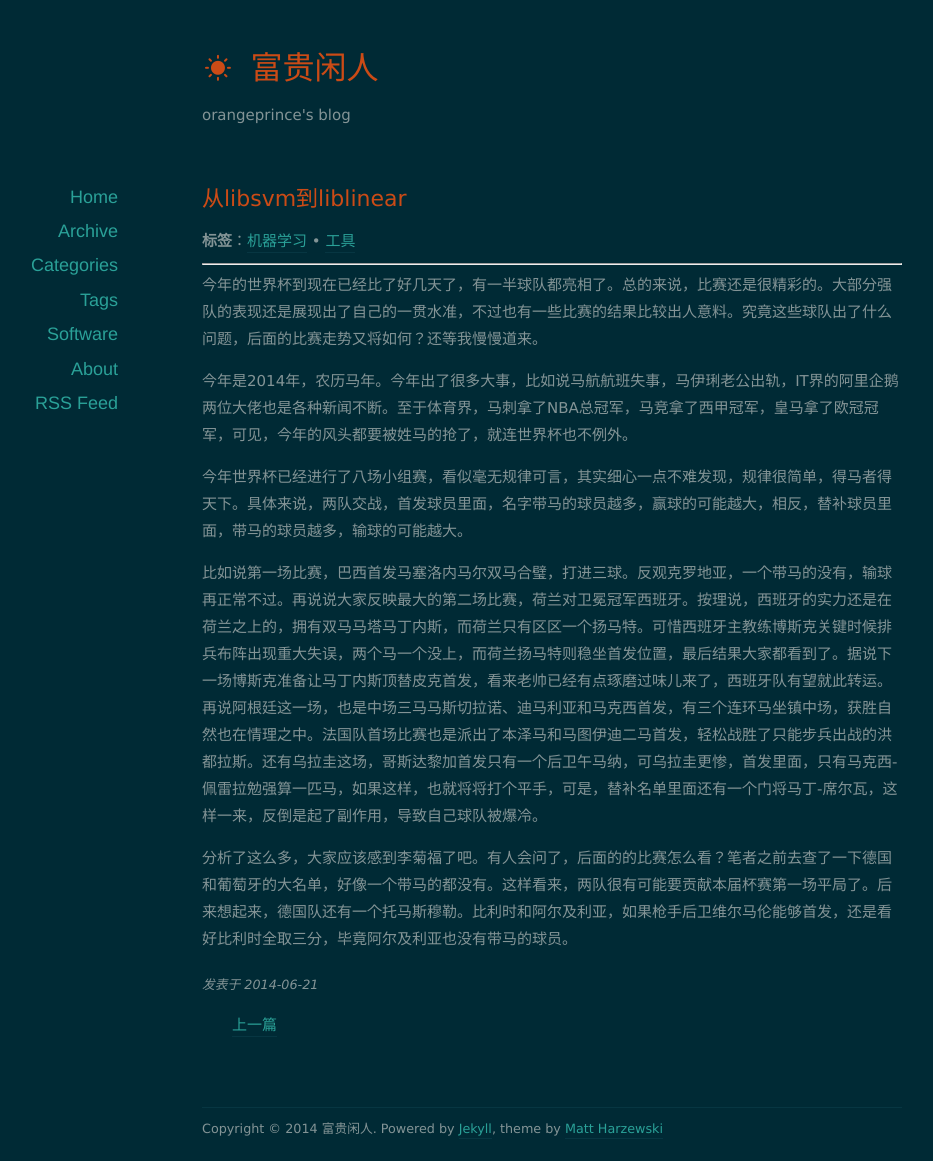
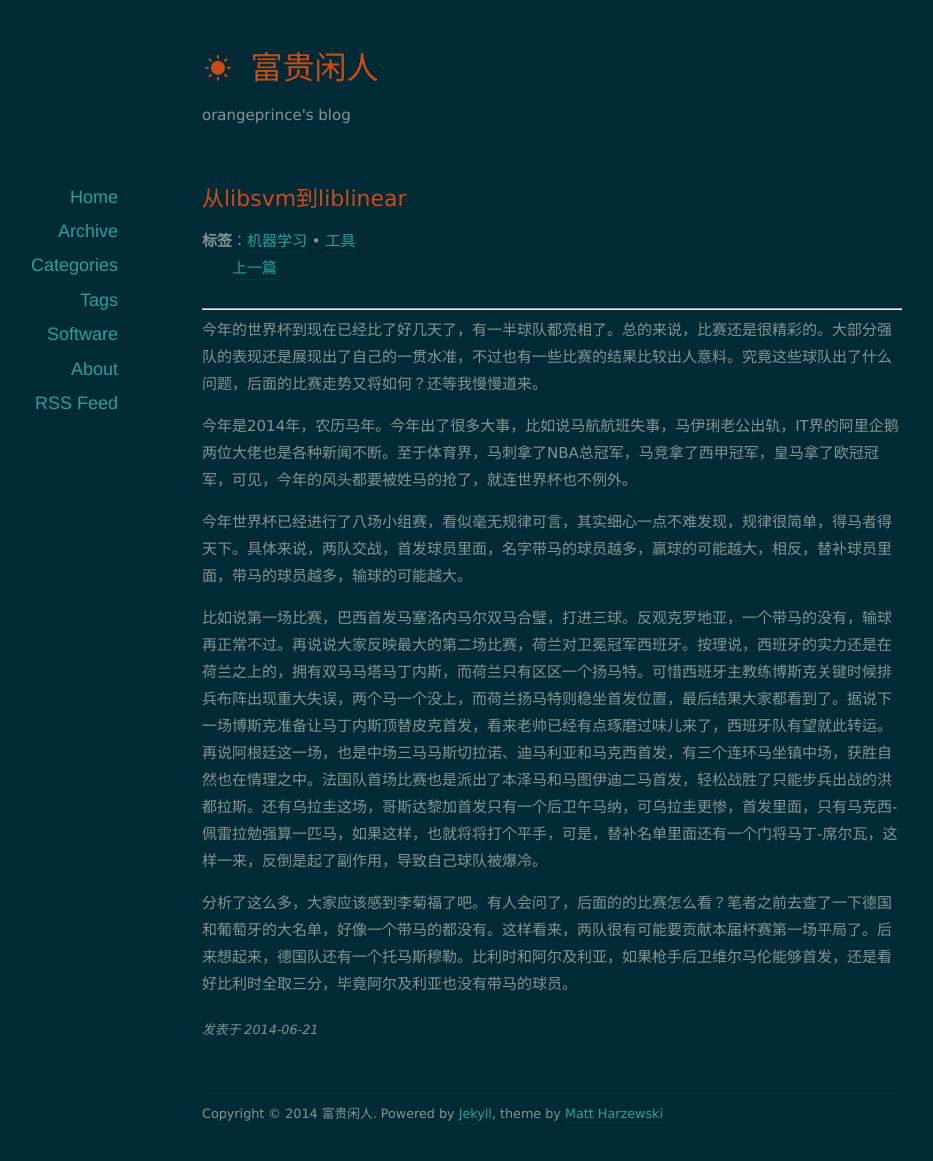
Before and after one commit to orangeprince/orangeprince.github.io, a Jekyll site: the page built from _posts/2014-06-21-lr.md, in a window 1280 px wide. Shown: the whole page, without its empty margins (88-1021 px from the left). Built offline with Jekyll 4.4.1, drawn with Linux system fonts in a browser that asks for light colours; nearby versions of some CDN libraries; comment, search, counter and statistics services are not loaded.

Commit message:
modified:   _layouts/post.html

```diff
--- a/_layouts/post.html
+++ b/_layouts/post.html
@@ -15,6 +15,17 @@
       <header class="entry-header">
         <b>标签</b>：<span class="entry-tags">{% for tag in page.tags %}<a href="{{ site.url }}/tags.html#{{ tag }}-ref" title="Pages tagged {{ tag }}">{{ tag }}</a>{% unless forloop.last %}&nbsp;&bull;&nbsp;{% endunless %}{% endfor %}</span>
 
+		<nav class="pagenation">
+		<ul style=list-style:none;>
+		{% if page.previous %}
+			<li class="before left" style="display:inline"><a rel="prev" href="{{ page.previous.url }}" class="btn" title="View {{ page.previous.title }}">上一篇</a></li>
+		{% endif %}
+
+		{% if page.next %}
+			<li class="next right" style="display:inline"><a rel="next" href="{{ page.next.url }}" class="btn" title="View {{ page.next.title }}">下一篇</a></li>
+		{% endif %}
+		</ul>
+		</nav>
      <hr>
 
 	<div class="post-content">{{ content }}</div>
@@ -25,15 +36,4 @@
         <div class="ds-thread" {% if page.id %}data-thread-key="{{ page.id }}"{% endif %}  data-title="{% if page.title %}{{ page.title }} - {% endif %}{{ site.title }}"></div>
     </div>
 
-		<nav class="pagenation">
-		<ul style=list-style:none;>
-		{% if page.previous %}
-			<li class="before left" style="display:inline" align="left"><a rel="prev" href="{{ page.previous.url }}" class="btn" title="View {{ page.previous.title }}">上一篇</a></li>
-		{% endif %}
-
-		{% if page.next %}
-			<li class="next right" style="display:inline" align="right"><a rel="next" href="{{ page.next.url }}" class="btn" title="View {{ page.next.title }}">下一篇</a></li>
-		{% endif %}
-		</ul>
-		</nav>
 </article>
```
